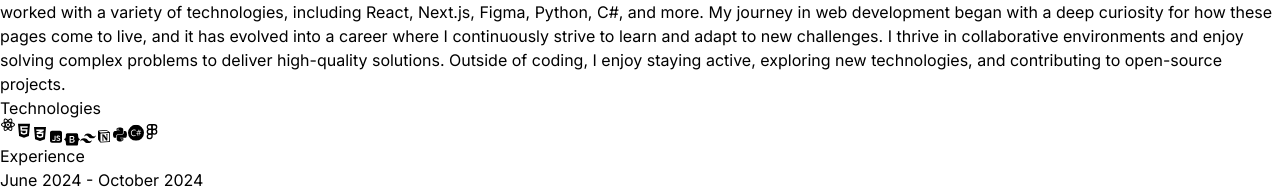
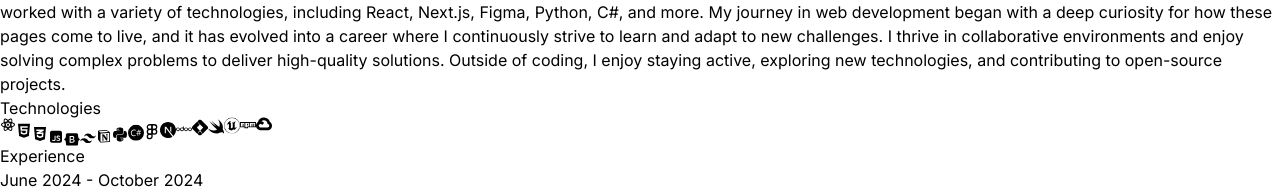
Before and after one commit to Alepepi/AleOCV, a React (Vite) app: page / in a window 1280 px wide. Shown: the part 2046-2242 px from the top of the page. Built offline with nearby package versions, Linux system fonts and the light colour scheme.

Commit message:
Add(Technologies.jsx): Include additional technology icons with animations

```diff
--- a/src/Components/Technologies.jsx
+++ b/src/Components/Technologies.jsx
@@ -9,6 +9,13 @@ import { RiJavascriptFill } from "react-icons/ri";
 import { FaBootstrap } from "react-icons/fa6";
 import { SiCsharp } from "react-icons/si";
 import { FiFigma } from "react-icons/fi";
+import { SiNextdotjs } from "react-icons/si";
+import { SiOdoo } from "react-icons/si";
+import { SiGoogletagmanager } from "react-icons/si";
+import { GrSwift } from "react-icons/gr";
+import { SiUnrealengine } from "react-icons/si";
+import { FaNpm } from "react-icons/fa";
+import { SiGooglecloud } from "react-icons/si";
 import {motion} from "framer-motion";
 
 const iconVariants = (duration) => ({
@@ -107,6 +114,55 @@ const Technologies = () => {
             className=" rounded-2xl border-4 border-neutral-800 p-4">
                 <FiFigma className=" text-7xl"/>
             </motion.button>
+            <motion.button
+            variants={iconVariants(4.6)}
+            initial="initial"
+            animate="animate"
+            className=" rounded-2xl border-4 border-neutral-800 p-4">
+                <SiNextdotjs className=" text-7xl text-white"/>
+            </motion.button>
+            <motion.button
+            variants={iconVariants(4.8)}
+            initial="initial"
+            animate="animate"
+            className=" rounded-2xl border-4 border-neutral-800 p-4">
+                <SiOdoo className=" text-7xl text-[#623a57]"/>
+            </motion.button>
+            <motion.button
+            variants={iconVariants(5)}
+            initial="initial"
+            animate="animate"
+            className=" rounded-2xl border-4 border-neutral-800 p-4">
+                <SiGoogletagmanager className=" text-7xl text-[#4789F5]"/>
+            </motion.button>
+            <motion.button
+            variants={iconVariants(5.2)}
+            initial="initial"
+            animate="animate"
+            className=" rounded-2xl border-4 border-neutral-800 p-4">
+                <GrSwift className=" text-7xl text-[#FF5C2A]"/>
+            </motion.button>
+            <motion.button
+            variants={iconVariants(5.4)}
+            initial="initial"
+            animate="animate"
+            className=" rounded-2xl border-4 border-neutral-800 p-4">
+                <SiUnrealengine className=" text-7xl text-white"/>
+            </motion.button>
+            <motion.button
+            variants={iconVariants(5.6)}
+            initial="initial"
+            animate="animate"
+            className=" rounded-2xl border-4 border-neutral-800 p-4">
+                <FaNpm className=" text-7xl text-[#CC3F3E]"/>
+            </motion.button>
+            <motion.button
+            variants={iconVariants(5.8)}
+            initial="initial"
+            animate="animate"
+            className=" rounded-2xl border-4 border-neutral-800 p-4">
+                <SiGooglecloud className=" text-7xl text-[#49AA4D]"/>
+            </motion.button>
         </motion.div>
     </div>
   )
```
